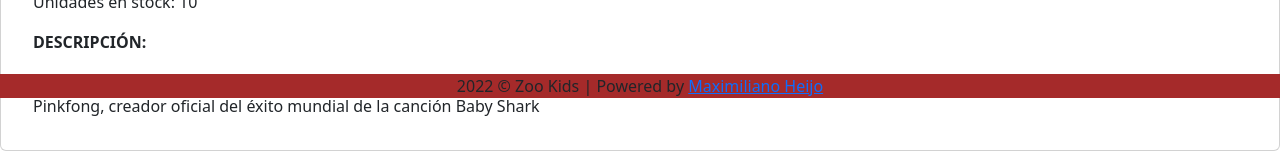
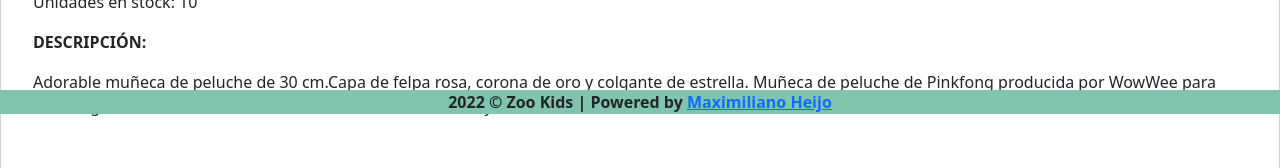
Before and after one commit to kersiancoder/reactJS-ecommerce, a React (Vite) app: page /item/1 in a window 1280 px wide. Shown: the part 686-854 px from the top of the page. Built offline with nearby package versions, Linux system fonts and the light colour scheme.

Commit message:
fixes margins

```diff
--- a/src/App.css
+++ b/src/App.css
@@ -13,9 +13,14 @@
 .footer {
   position: fixed;
   bottom: 0;
-  background-color: brown;
+  background-color: #80c4ad;
   width: 100%;
   text-align: center;
+  margin-bottom: 0
+}
+
+.bottom {
+  margin-bottom: 50px
 }
 
 
--- a/src/components/Footer.jsx
+++ b/src/components/Footer.jsx
@@ -1,5 +1,5 @@
 export const Footer = () => {
     return (
-        <p className="footer">2022 © Zoo Kids | Powered by <a href="https://www.linkedin.com/in/maximiliano-heijo">Maximiliano Heijo</a></p>
+        <p className="footer"><b>2022 © Zoo Kids | Powered by <a href="https://www.linkedin.com/in/maximiliano-heijo">Maximiliano Heijo</a></b></p>
     )
 }
--- a/src/components/ItemDetail.jsx
+++ b/src/components/ItemDetail.jsx
@@ -15,7 +15,7 @@ const ItemDetail = ({ item }) => {
             <Card.Text>Precio: $ {item.price}</Card.Text>
             <Card.Text>Unidades en stock: {item.stock}</Card.Text>
             <p><b>DESCRIPCIÓN:</b></p>
-            <Card.Text>{item.description}</Card.Text>
+            <p className='bottom'>{item.description}</p>
             </Card.Body>
             </Card>
             : <p>Cargando...</p>
```
